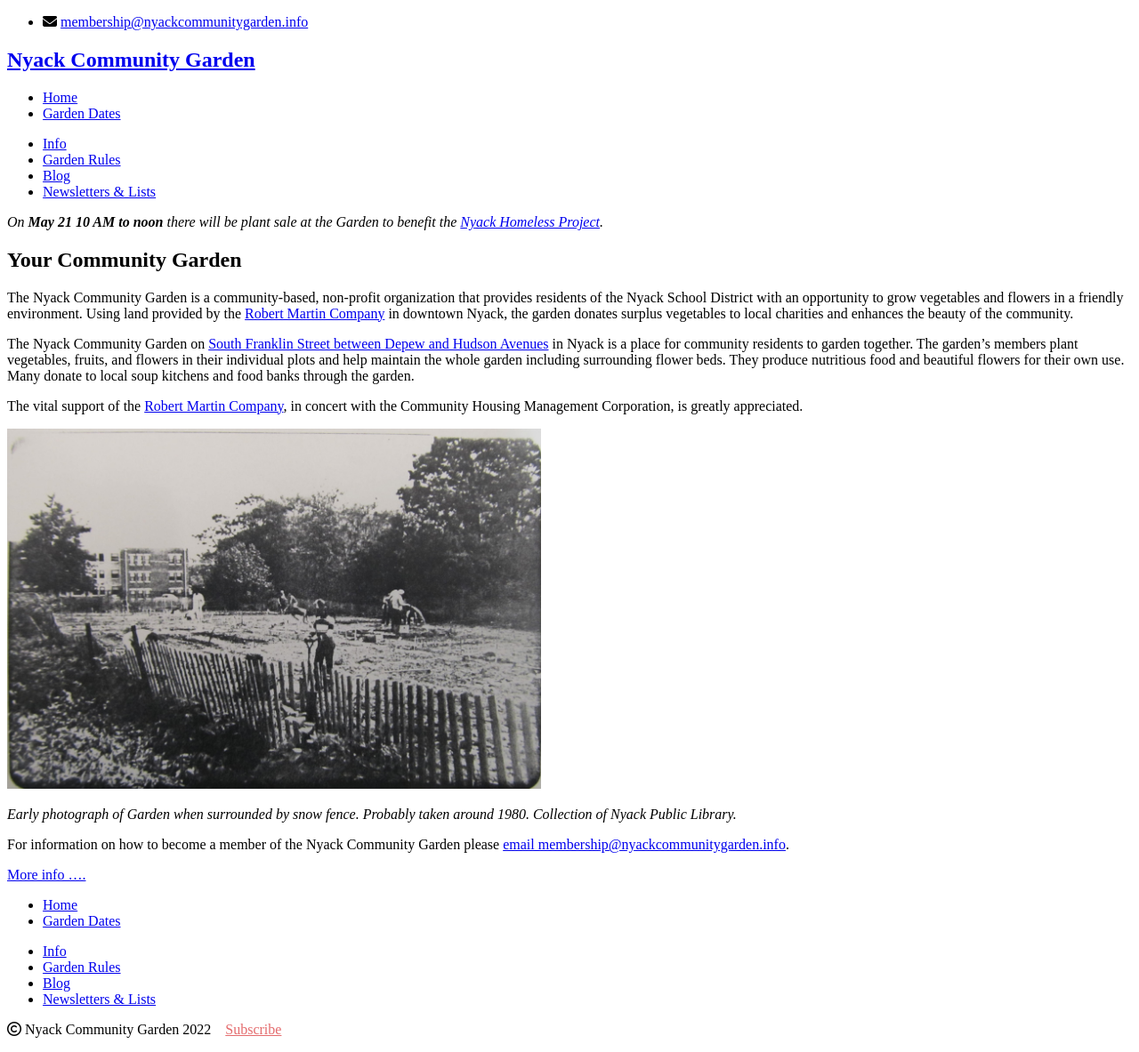
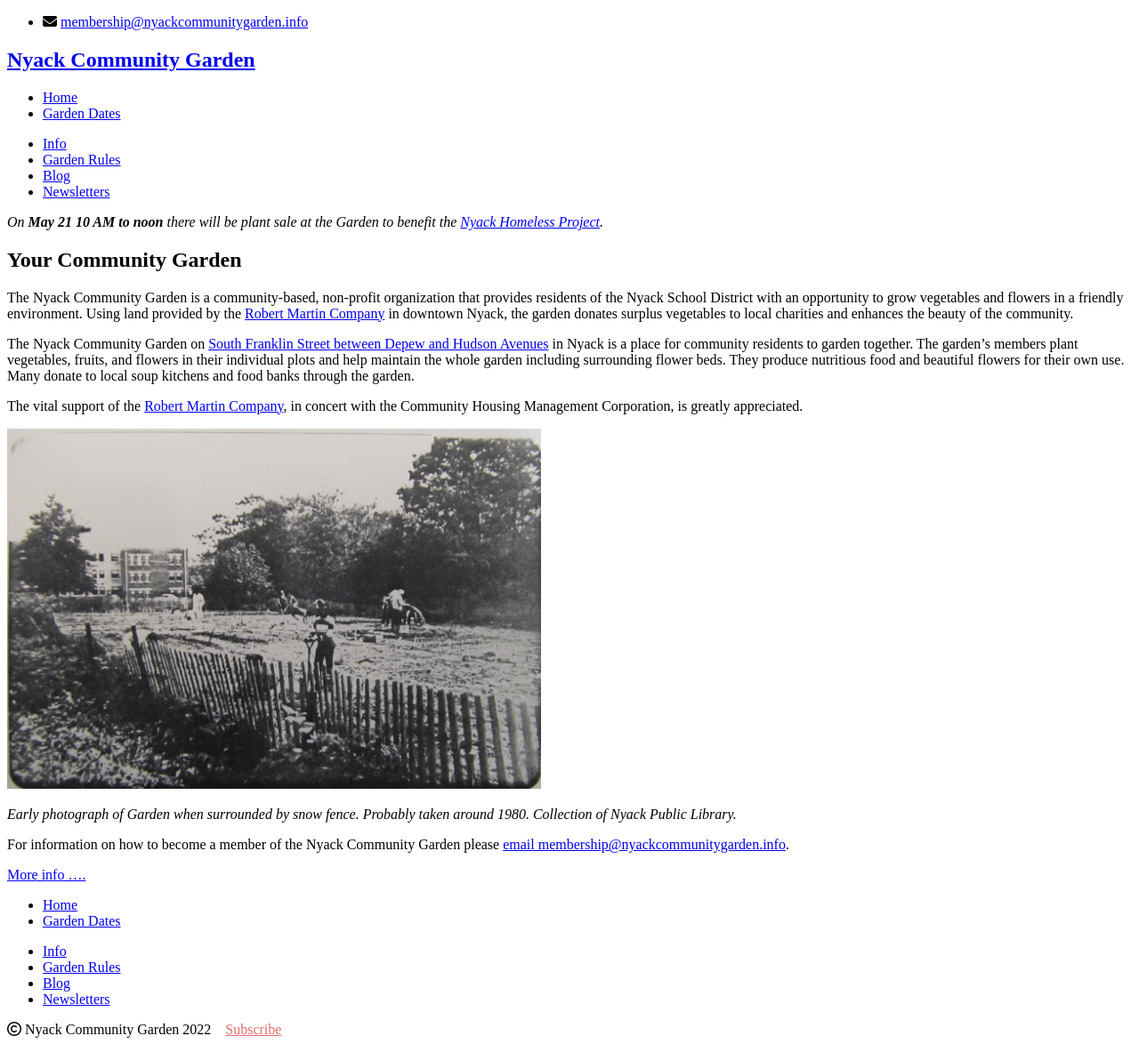
Before and after one commit to bosborne/nyackcommunitygarden, a Jekyll site: the page built from index.md, in a window 1280 px wide. Shown: the whole page at 89% size. Built offline with Jekyll 4.4.1, drawn with Linux system fonts in a browser that asks for light colours; nearby versions of some CDN libraries; library files that are not in the unit come from our copies.

Commit message:
Remove "lists" from title

```diff
--- a/_includes/navigation.html
+++ b/_includes/navigation.html
@@ -6,6 +6,6 @@
 	<li class="info"><a href="/info/">Info</a></li>
 	<li class="garden-rules"><a href="/garden-rules/">Garden Rules</a></li>
 	<li class="blog"><a href="/blog/">Blog</a></li>
-	<li class="files"><a href="/files/">Newsletters & Lists</a></li>
+	<li class="files"><a href="/files/">Newsletters</a></li>
 </ul>
 <!-- see css/main.css, around line 230 -->
```
